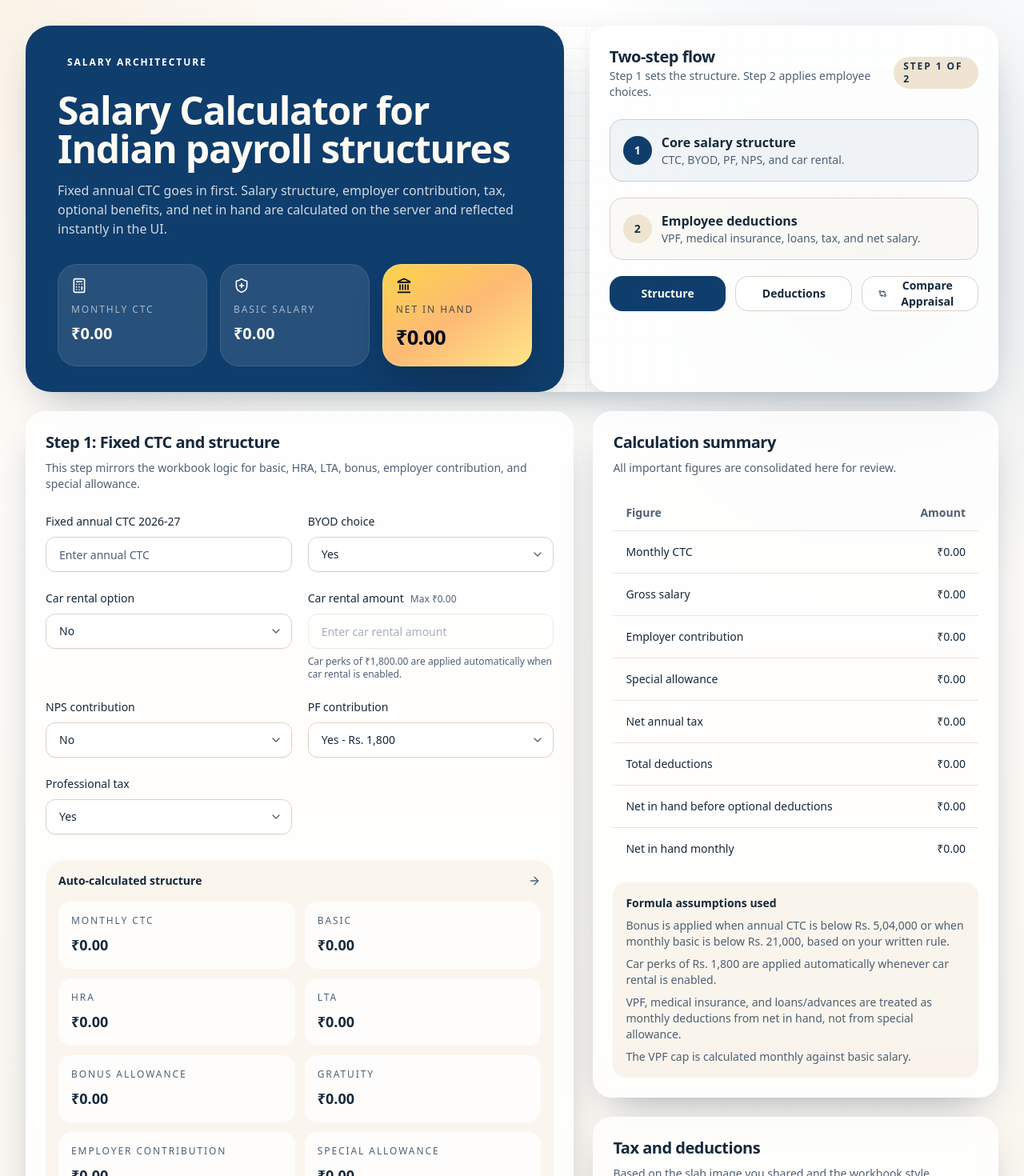
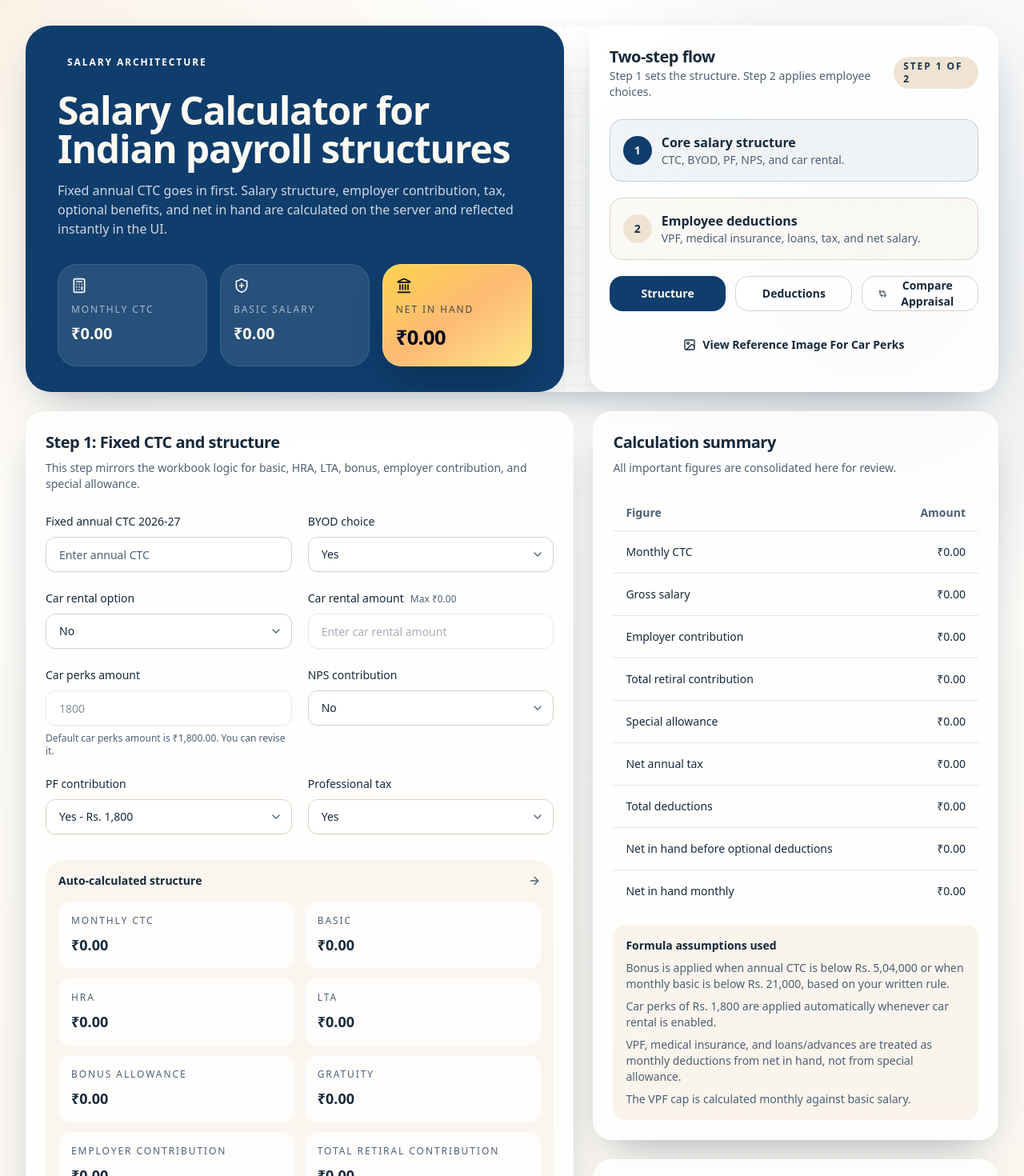
Before and after one commit to argang05/Organisational-Employee-Salary-Calculator, a Next.js app: page / in a window 1280 px wide. Shown: the top 1470 px of the page at 80% size. Built offline with nearby package versions, Linux system fonts and the light colour scheme.

Commit message:
added trc and cp flexibilty and ui changes

```diff
--- a/components/salary/salary-calculator.tsx
+++ b/components/salary/salary-calculator.tsx
@@ -10,6 +10,7 @@
   GitCompareArrows,
   IndianRupee,
   Landmark,
+  Image as ImageIcon,
   ShieldPlus,
 } from "lucide-react";
 
@@ -63,6 +64,7 @@
   );
   const [comparisonResult, setComparisonResult] =
     React.useState<ComparisonResponse | null>(null);
+  const [showReferenceImage, setShowReferenceImage] = React.useState(false);
   const [isPending, startTransition] = React.useTransition();
   const [isComparisonPending, startComparisonTransition] = React.useTransition();
   const lastToastKeyRef = React.useRef<string>("");
@@ -186,11 +188,11 @@
               <div className="mt-8 grid gap-4 md:grid-cols-3">
                 <HeroStat
                   icon={Calculator}
-                  label={mode === "comparison" ? "2026-27 Net Salary" : "Monthly CTC"}
+                  label={mode === "comparison" ? "2025-26 Net Salary" : "Monthly CTC"}
                   value={
                     mode === "comparison"
-                      ? comparisonCurrentYear
-                        ? formatCurrency(comparisonCurrentYear.netSalary)
+                      ? comparison?.previousYear
+                        ? formatCurrency(comparison.previousYear.netSalary)
                         : formatCurrency(0)
                       : breakdown
                         ? formatCurrency(breakdown.monthlyCtc)
@@ -199,11 +201,11 @@
                 />
                 <HeroStat
                   icon={ShieldPlus}
-                  label={mode === "comparison" ? "2025-26 Net Salary" : "Basic Salary"}
+                  label={mode === "comparison" ? "2026-27 Net Salary" : "Basic Salary"}
                   value={
                     mode === "comparison"
-                      ? comparison?.previousYear
-                        ? formatCurrency(comparison.previousYear.netSalary)
+                      ? comparisonCurrentYear
+                        ? formatCurrency(comparisonCurrentYear.netSalary)
                         : formatCurrency(0)
                       : breakdown
                         ? formatCurrency(breakdown.basic)
@@ -300,6 +302,15 @@
                     Compare Appraisal
                   </Button>
                 </div>
+                <Button
+                  type="button"
+                  variant="ghost"
+                  onClick={() => setShowReferenceImage((current) => !current)}
+                  className="w-full gap-2"
+                >
+                  <ImageIcon className="h-4 w-4" />
+                  {showReferenceImage ? "Hide Reference Image" : "View Reference Image For Car Perks"}
+                </Button>
                 {mode === "calculator" && isPending ? (
                   <p className="text-sm text-muted-foreground">
                     Recalculating figures...
@@ -314,6 +325,26 @@
             </Card>
           </CardContent>
         </Card>
+
+        {showReferenceImage ? (
+          <Card>
+            <CardHeader>
+              <CardTitle>Reference Image</CardTitle>
+              <CardDescription>
+                Car usage and taxable-value reference for employees.
+              </CardDescription>
+            </CardHeader>
+            <CardContent>
+              <div className="flex justify-center">
+                <img
+                  src="/car-reference.jpeg"
+                  alt="Car perks and tax reference"
+                  className="max-h-[720px] w-full max-w-2xl rounded-2xl border border-border object-contain bg-white"
+                />
+              </div>
+            </CardContent>
+          </Card>
+        ) : null}
 
         {mode === "calculator" ? (
           <div className="grid gap-6 xl:grid-cols-[1.15fr_0.85fr]">
@@ -428,9 +459,23 @@
               }
               placeholder="Enter car rental amount"
             />
+          </Field>
+
+          <Field>
+            <Label htmlFor="carPerksAmount">Car perks amount</Label>
+            <Input
+              id="carPerksAmount"
+              type="number"
+              min={0}
+              value={form.carPerksAmount || ""}
+              disabled={form.carRentalChoice === "no"}
+              onChange={(event) =>
+                setField("carPerksAmount", Number(event.target.value) || 0)
+              }
+              placeholder="Enter car perks amount"
+            />
             <p className="text-xs text-muted-foreground">
-              Car perks of {formatCurrency(1800)} are applied automatically when
-              car rental is enabled.
+              Default car perks amount is {formatCurrency(1800)}. You can revise it.
             </p>
           </Field>
 
@@ -493,6 +538,7 @@
             ["Bonus allowance", breakdown?.bonusAllowance],
             ["Gratuity", breakdown?.gratuity],
             ["Employer contribution", breakdown?.totalEmployerContribution],
+            ["Total retiral contribution", breakdown?.totalRetiralContribution],
             ["Special allowance", breakdown?.specialAllowanceBeforeAdjustments],
           ]}
         />
@@ -626,6 +672,7 @@
           title="Figures carried forward"
           items={[
             ["Gross salary", breakdown?.grossSalaryAfterAdjustments],
+            ["Total retiral contribution", breakdown?.totalRetiralContribution],
             ["Net taxable income", breakdown?.annualTaxableIncome],
             ["Net in hand before optional deductions", breakdown?.netInHandBeforeOptionalDeductions],
             ["Net monthly tax", breakdown?.netMonthlyTax],
@@ -675,6 +722,10 @@
             <SummaryRow
               label="Employer contribution"
               value={breakdown?.totalEmployerContribution}
+            />
+            <SummaryRow
+              label="Total retiral contribution"
+              value={breakdown?.totalRetiralContribution}
             />
             <SummaryRow
               label="Special allowance"
@@ -742,6 +793,10 @@
               <SummaryRow label="Surcharge" value={breakdown?.surcharge} />
             ) : null}
             <SummaryRow label="Education cess" value={breakdown?.educationCess} />
+            <SummaryRow
+              label="Total retiral contribution"
+              value={breakdown?.totalRetiralContribution}
+            />
             <SummaryRow label="Professional tax" value={breakdown?.professionalTaxMonthly} />
             <SummaryRow label="PF" value={breakdown?.pf} />
             <SummaryRow label="VPF" value={breakdown?.vpfMonthly} />
@@ -784,6 +839,10 @@
     },
     { label: "Gratuity", getValue: (column) => column?.gratuity ?? 0 },
     { label: "NPS", getValue: (column) => column?.nps ?? 0 },
+    {
+      label: "Total Retiral Contribution",
+      getValue: (column) => column?.totalRetiralContribution ?? 0,
+    },
     {
       label: "Other Benefits (B)",
       getValue: (column) => column?.otherBenefits ?? 0,
@@ -995,6 +1054,25 @@
             </Field>
 
             <Field>
+              <Label htmlFor="comparePreviousCarPerksAmount">Car perks amount</Label>
+              <Input
+                id="comparePreviousCarPerksAmount"
+                type="number"
+                min={0}
+                disabled={form.previousYear.carRentalChoice === "no"}
+                value={form.previousYear.carPerksAmount || ""}
+                onChange={(event) =>
+                  setField(
+                    "previousYear",
+                    "carPerksAmount",
+                    Number(event.target.value) || 0,
+                  )
+                }
+                placeholder="Enter car perks amount"
+              />
+            </Field>
+
+            <Field>
               <Label htmlFor="comparePreviousVpf">
                 VPF amount
                 {previousYearBreakdown ? (
@@ -1179,6 +1257,25 @@
                   )
                 }
                 placeholder="Enter car rental amount"
+              />
+            </Field>
+
+            <Field>
+              <Label htmlFor="compareCurrentCarPerksAmount">Car perks amount</Label>
+              <Input
+                id="compareCurrentCarPerksAmount"
+                type="number"
+                min={0}
+                disabled={form.currentYear.carRentalChoice === "no"}
+                value={form.currentYear.carPerksAmount || ""}
+                onChange={(event) =>
+                  setField(
+                    "currentYear",
+                    "carPerksAmount",
+                    Number(event.target.value) || 0,
+                  )
+                }
+                placeholder="Enter car perks amount"
               />
             </Field>
 
--- a/lib/salary/calculator.ts
+++ b/lib/salary/calculator.ts
@@ -121,7 +121,8 @@
   const lta = round(basic * 0.1);
   const bonus = round(annualCtc < 504_000 || basic < 21_000 ? basic * 0.0833 : 0);
   const byod = input.byodChoice === "yes" ? BYOD_AMOUNT : 0;
-  const carPerks = input.carRentalChoice === "yes" ? CAR_PERKS_AMOUNT : 0;
+  const carPerks =
+    input.carRentalChoice === "yes" ? clampMoney(input.carPerksAmount) : 0;
   const pf =
     forceTwelvePercentPf
       ? round(basic * 0.12)
@@ -150,7 +151,12 @@
   const grossSalary = round(basic + hra + lta + specialAllowance + bonus);
   const otherBenefits = round(pf + gratuity + nps);
   const subtotal = round(grossSalary + otherBenefits);
-  const annualTaxableIncome = Math.max(0, (grossSalary + byod) * 12 - STANDARD_DEDUCTION);
+  const totalRetiralContribution = round((nps + pf) * 12);
+  const additionalTaxableIncome = Math.max(0, totalRetiralContribution - 750_000);
+  const annualTaxableIncome = Math.max(
+    0,
+    (grossSalary + byod) * 12 + additionalTaxableIncome - STANDARD_DEDUCTION,
+  );
   const taxDetails = getNetAnnualTaxWithSurcharge(
     annualTaxableIncome,
     true,
@@ -201,6 +207,7 @@
     carRentalAmount: round2(carRentalAmount),
     remainingCarRental,
     maxCarRentalAllowed,
+    totalRetiralContribution,
     specialAllowance,
     bonus,
     grossSalary,
@@ -228,6 +235,7 @@
   const input: SalaryInput = {
     ...rawInput,
     annualCtc: clampMoney(rawInput.annualCtc),
+    carPerksAmount: clampMoney(rawInput.carPerksAmount),
     carRentalAmount: clampMoney(rawInput.carRentalAmount),
     vpfAmount: clampMoney(rawInput.vpfAmount),
     loanAndAdvanceAmount: clampMoney(rawInput.loanAndAdvanceAmount),
@@ -266,6 +274,7 @@
         carRentalAmount: 0,
         remainingCarRental: 0,
         maxCarRentalAllowed: 0,
+        totalRetiralContribution: 0,
         annualTaxableIncome: 0,
         annualIncomeTax: 0,
         surcharge: 0,
@@ -296,7 +305,7 @@
     input.annualCtc < 504_000 || basic < 21_000 ? basic * 0.0833 : 0,
   );
   const byod = input.byodChoice === "yes" ? BYOD_AMOUNT : 0;
-  const carPerks = input.carRentalChoice === "yes" ? CAR_PERKS_AMOUNT : 0;
+  const carPerks = input.carRentalChoice === "yes" ? input.carPerksAmount : 0;
 
   const nps =
     input.npsRate > 0 ? round2((basic * input.npsRate) / 100) : 0;
@@ -361,9 +370,16 @@
   );
   const netDiff = round2(monthlyCtc - calculatedMonthlyCtc);
   const remainingCarRental = round2(Math.max(0, carRentalAmount - carPerks));
+  const totalRetiralContribution = round((nps + pf) * 12);
+  const additionalTaxableIncome = Math.max(0, totalRetiralContribution - 750_000);
 
   const annualTaxableIncome = round2(
-    Math.max(0, (grossSalaryAfterAdjustments + byod) * 12 - STANDARD_DEDUCTION),
+    Math.max(
+      0,
+      (grossSalaryAfterAdjustments + byod) * 12 +
+        additionalTaxableIncome -
+        STANDARD_DEDUCTION,
+    ),
   );
   const taxDetails = getNetAnnualTaxWithSurcharge(annualTaxableIncome, true);
   const annualIncomeTax = taxDetails.baseTax;
@@ -441,6 +457,7 @@
     carRentalAmount: round2(carRentalAmount),
     remainingCarRental,
     maxCarRentalAllowed,
+    totalRetiralContribution,
     annualTaxableIncome,
     annualIncomeTax,
     surcharge,
@@ -474,6 +491,7 @@
     currentYear: {
       ...rawInput.currentYear,
       annualCtc: clampMoney(rawInput.currentYear.annualCtc),
+      carPerksAmount: clampMoney(rawInput.currentYear.carPerksAmount),
       carRentalAmount: clampMoney(rawInput.currentYear.carRentalAmount),
       vpfAmount: clampMoney(rawInput.currentYear.vpfAmount),
       loanAndAdvanceAmount: clampMoney(rawInput.currentYear.loanAndAdvanceAmount),
@@ -481,6 +499,7 @@
     previousYear: {
       ...rawInput.previousYear,
       annualCtc: clampMoney(rawInput.previousYear.annualCtc),
+      carPerksAmount: clampMoney(rawInput.previousYear.carPerksAmount),
       carRentalAmount: clampMoney(rawInput.previousYear.carRentalAmount),
       vpfAmount: clampMoney(rawInput.previousYear.vpfAmount),
       loanAndAdvanceAmount: clampMoney(rawInput.previousYear.loanAndAdvanceAmount),
--- a/lib/salary/defaults.ts
+++ b/lib/salary/defaults.ts
@@ -4,6 +4,7 @@
   annualCtc: 0,
   byodChoice: "yes",
   carRentalChoice: "no",
+  carPerksAmount: 1800,
   carRentalAmount: 0,
   npsRate: 0,
   pfMode: "fixed1800",
@@ -20,6 +21,7 @@
     npsRate: 0,
     pfMode: "fixed1800",
     carRentalChoice: "no",
+    carPerksAmount: 1800,
     carRentalAmount: 0,
     vpfAmount: 0,
     medicalInsuranceTier: "none",
@@ -31,6 +33,7 @@
     npsRate: 0,
     pfMode: "twelvePercent",
     carRentalChoice: "no",
+    carPerksAmount: 1800,
     carRentalAmount: 0,
     vpfAmount: 0,
     medicalInsuranceTier: "none",
--- a/lib/salary/types.ts
+++ b/lib/salary/types.ts
@@ -10,6 +10,7 @@
   npsRate: NpsRate | PreviousYearNpsRate;
   pfMode: PfMode;
   carRentalChoice: YesNo;
+  carPerksAmount: number;
   carRentalAmount: number;
   vpfAmount: number;
   medicalInsuranceTier: MedicalInsuranceTier;
@@ -20,6 +21,7 @@
   annualCtc: number;
   byodChoice: YesNo;
   carRentalChoice: YesNo;
+  carPerksAmount: number;
   carRentalAmount: number;
   npsRate: NpsRate;
   pfMode: PfMode;
@@ -55,6 +57,7 @@
   carRentalAmount: number;
   remainingCarRental: number;
   maxCarRentalAllowed: number;
+  totalRetiralContribution: number;
   annualTaxableIncome: number;
   annualIncomeTax: number;
   surcharge: number;
@@ -82,6 +85,7 @@
   carRentalAmount: number;
   remainingCarRental: number;
   maxCarRentalAllowed: number;
+  totalRetiralContribution: number;
   specialAllowance: number;
   bonus: number;
   grossSalary: number;
```
Also changed, not shown: public/car-reference.jpeg (added), 1 other file (tests, documents, lock files or other folders).
